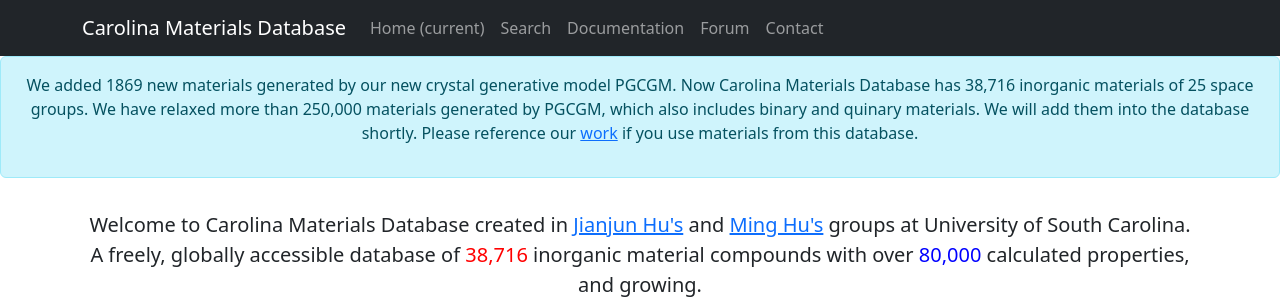
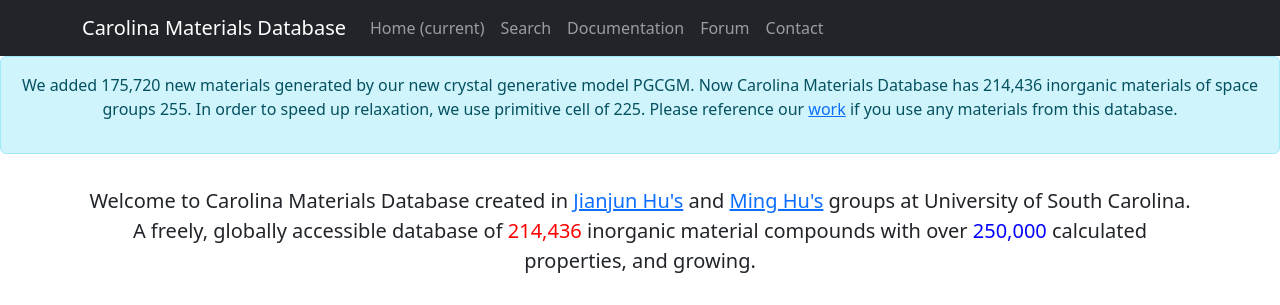
Before and after one commit to MilesZhao/CarolinaMaterialsDatabase, a Django app: page / in a window 1280 px wide. Shown: the top 305 px of the page. Run offline with Django 3.2, Linux system fonts and the light colour scheme; parts of the project's set-up code (start-up, migrations or seed data) failed here and were passed over; some libraries are stand-ins or nearby versions.

Commit message:
Added new materials

```diff
--- a/templates/home.html
+++ b/templates/home.html
@@ -3,12 +3,12 @@
 {% block body %}
 <div class="alert alert-info" role="alert">
 <div class="text-center">
-  <p>We added 1869 new materials generated by our new crystal generative model PGCGM. Now Carolina Materials Database has 38,716 inorganic materials of 25 space groups. We have relaxed more than 250,000 materials generated by PGCGM, which also includes binary and quinary materials. We will add them into the database shortly. Please reference our <a href="{% url 'docs' %}">work</a> if you use materials from this database.</p>
+  <p>We added 175,720 new materials generated by our new crystal generative model PGCGM. Now Carolina Materials Database has 214,436 inorganic materials of space groups 255. In order to speed up relaxation, we use primitive cell of 225. Please reference our <a href="{% url 'docs' %}">work</a> if you use any materials from this database.</p>
 </div>
 </div>
 <div class="container">
    <div class="py-3 text-center">
-    <p class="lead">Welcome to Carolina Materials Database created in <a href="http://mleg.cse.sc.edu/" target="_blank">Jianjun Hu's</a> and <a href="https://hu-lab.mystrikingly.com/" target="_blank">Ming Hu's</a> groups at University of South Carolina. A freely, globally accessible database of  <span style="color:red"><b>38,716</b></span> inorganic material compounds with over <span style="color:blue"><b>80,000</b></span> calculated properties, and growing.</p>
+    <p class="lead">Welcome to Carolina Materials Database created in <a href="http://mleg.cse.sc.edu/" target="_blank">Jianjun Hu's</a> and <a href="https://hu-lab.mystrikingly.com/" target="_blank">Ming Hu's</a> groups at University of South Carolina. A freely, globally accessible database of  <span style="color:red"><b>214,436</b></span> inorganic material compounds with over <span style="color:blue"><b>250,000</b></span> calculated properties, and growing.</p>
   </div>
   {% load static %}
   <div class="text-center">
@@ -98,9 +98,9 @@
         <div class="col-md-4  py-2">
             <div class="card h-100">
                 <div class="text-center">
-                    <h3 class="my-3"><span style="color:blue">22,414</span></h2>
+                    <h3 class="my-3"><span style="color:blue">19,8134</span></h2>
                     <h4 class="my-3">Quaternary compounds</h4>
-                    <h5>(323 stable compounds)</h4>
+                    <!-- <h5>(323 stable compounds)</h4> -->
                     <a href="{% url 'demo'  %}?demo_id=2">Demo</a>
                 </div>
             </div>
--- a/templates/search.html
+++ b/templates/search.html
@@ -98,6 +98,7 @@
                   <option value="A<sub>2</sub>B<sub>3</sub>C<sub>6</sub>">A&#x2082;B&#x2083;C&#x2086;</option>
                   <option value="ABCD<sub>6</sub>">ABCD&#x2086;</option>
                   <option value="ABC<sub>6</sub>D<sub>6</sub>">ABC&#x2086;D&#x2086;</option>
+                  <option value="ABC<sub>2</sub>D<sub>6</sub>">ABC&#x2082;D&#x2086;</option>
 		</select>
               </div>
             </div>
```
